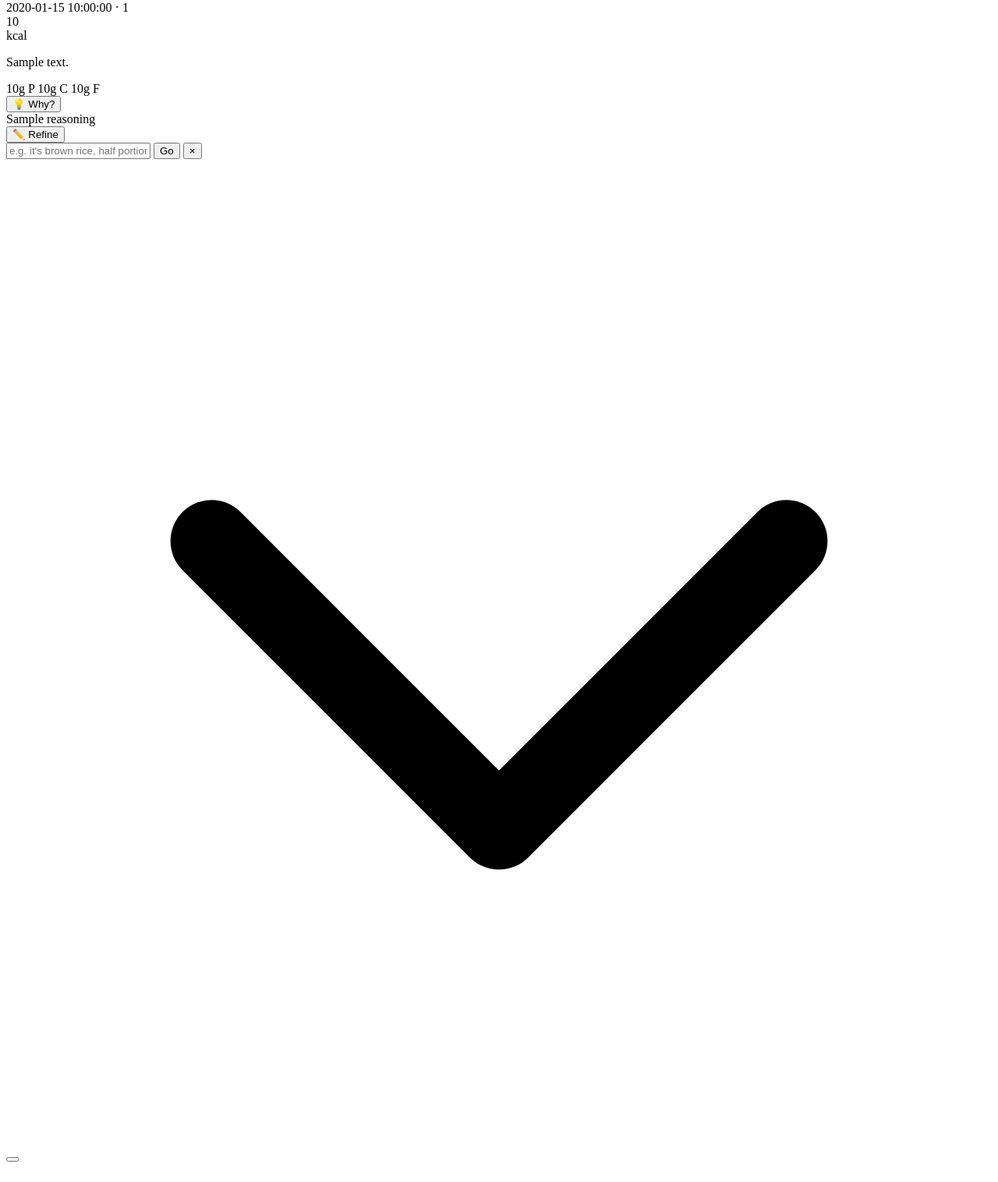
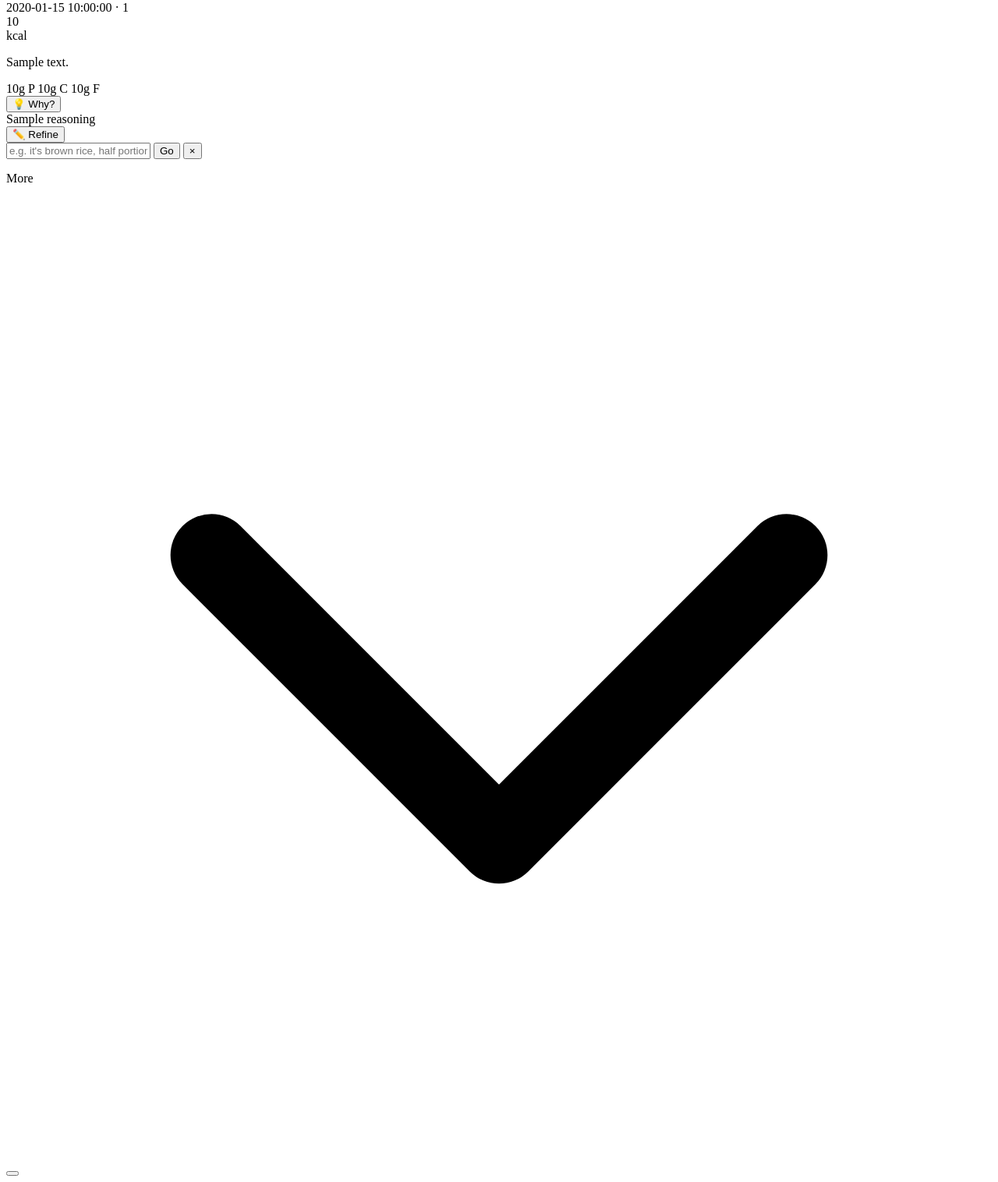
Before and after one commit to ragvri/calorie-tracker, a FastAPI app: template app/templates/partials/_entry_list.html in a window 1280 px wide. Shown: the part 577-2093 px from the top of the page at 78% size. Before the commit the page ends 2067 px from the top, so only its background shows below. Run offline with FastAPI, Linux system fonts and the light colour scheme; the template is opened without the code that fills it: most values are stand-ins (such as "Sample title", 1, 10 or a date in 2020); grey boxes marked "Sample" are stand-in pictures.

Commit message:
fix: expandable cards now actually work with 'More' indicator
- Collapsed: food name truncated, description 1-line, shows 'More ▼' hint
- Expanded: full name, full description, bigger image, chevron rotates ▲
- Removed broken CSS that always un-truncated text

```diff
--- a/app/templates/partials/_entry_list.html
+++ b/app/templates/partials/_entry_list.html
@@ -194,9 +194,10 @@
                         </form>
                     </div>
 
-                    <!-- Expand chevron -->
-                    <div class="flex justify-center mt-2 opacity-0 expanded-opacity">
-                        <svg class="w-4 h-4 text-gray-300 transition-transform expanded-chevron" fill="none" viewBox="0 0 24 24" stroke="currentColor" stroke-width="2">
+                    <!-- Expand indicator -->
+                    <div class="flex items-center justify-center mt-2.5 gap-1 expansion-indicator">
+                        <span class="text-[10px] text-gray-300 font-medium">More</span>
+                        <svg class="w-3.5 h-3.5 text-gray-300 chevron-icon" fill="none" viewBox="0 0 24 24" stroke="currentColor" stroke-width="2">
                             <path stroke-linecap="round" stroke-linejoin="round" d="M19 9l-7 7-7-7"/>
                         </svg>
                     </div>
```
Also changed, not shown: app/templates/base.html (+4 -7 lines).
